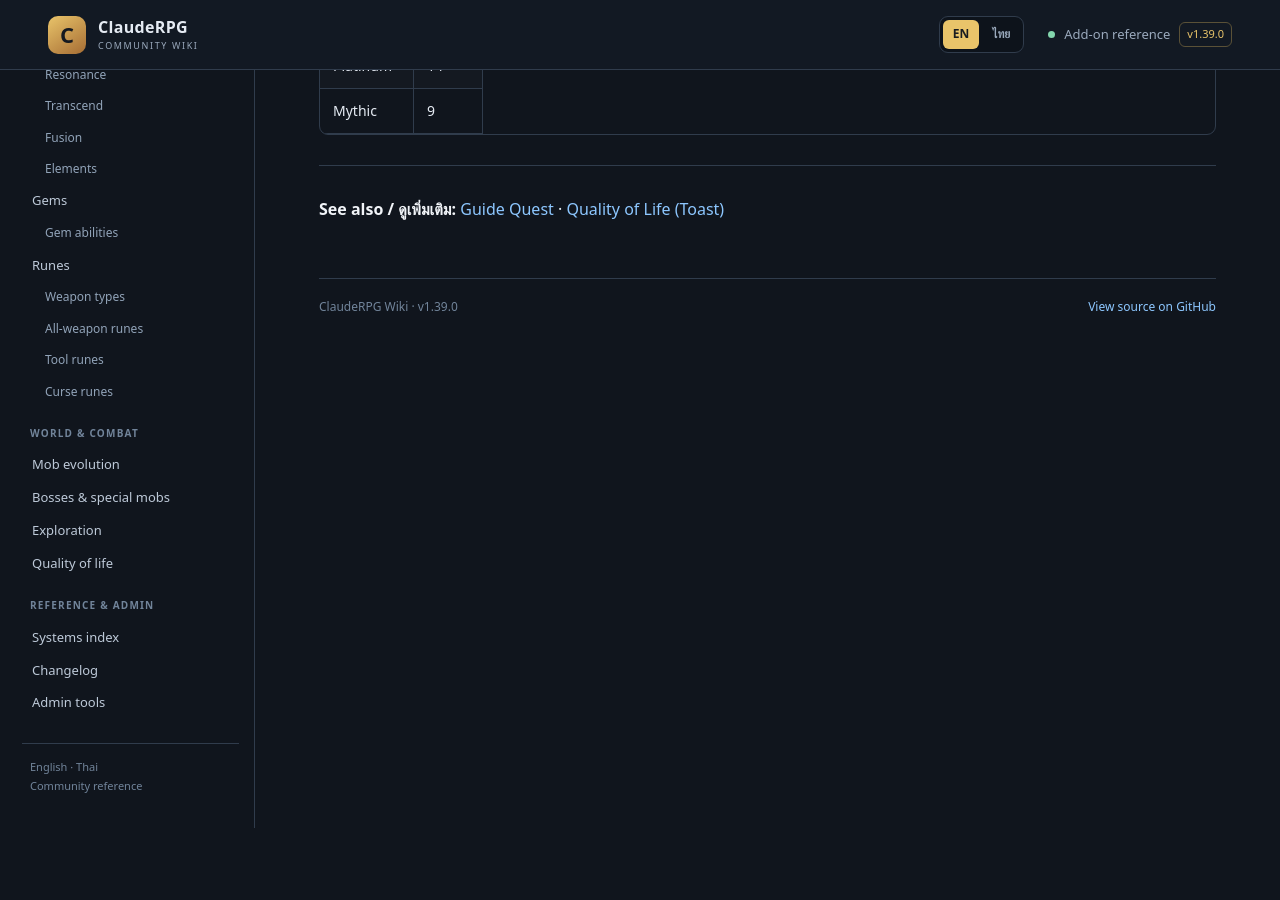
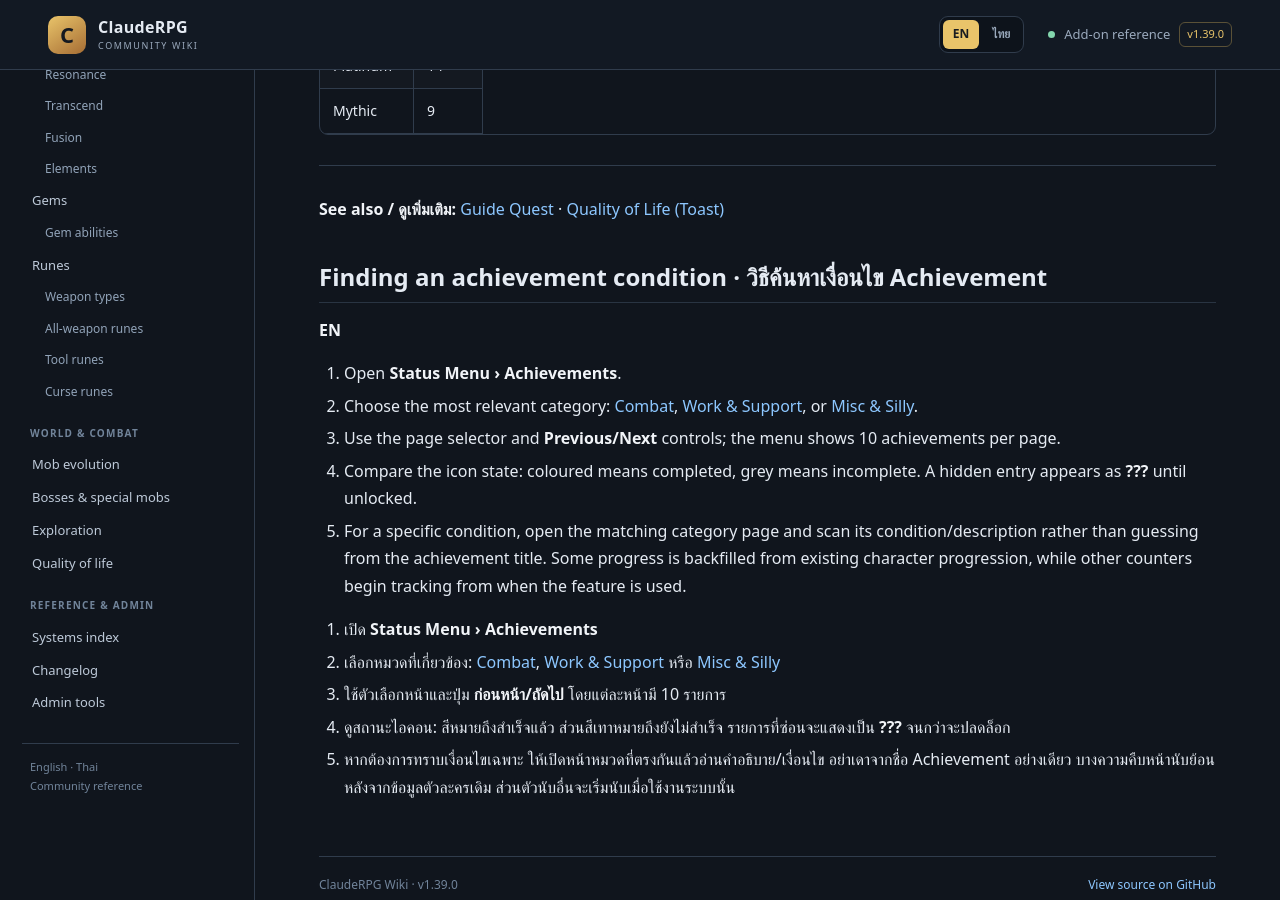
Before and after one commit to miniTorch25/ClaudeRPG-Wiki-V2, a Jekyll site: the page built from Achievements.md, in a window 1280 px wide and 900 px high, scrolled down 808 px. Built offline with Jekyll 4.4.1, drawn with Linux system fonts in a browser that asks for light colours; our own code applies the rules of GitHub Pages for plain Markdown files; before the commit the page ends 1636 px from its top, so only the background shows below that.

Commit message:
docs: expand Achievements guidance

```diff
--- a/Achievements.md
+++ b/Achievements.md
@@ -39,3 +39,20 @@ Total **248** · hidden achievements show as "???" until unlocked. · รวม
 
 ---
 **See also / ดูเพิ่มเติม:** [Guide Quest](Guide-Quest) · [Quality of Life (Toast)](Quality-of-Life)
+
+
+## Finding an achievement condition · วิธีค้นหาเงื่อนไข Achievement
+
+**EN**
+1. Open **Status Menu › Achievements**.
+2. Choose the most relevant category: [Combat](Achievements-Combat), [Work & Support](Achievements-Work-and-Support), or [Misc & Silly](Achievements-Misc).
+3. Use the page selector and **Previous/Next** controls; the menu shows 10 achievements per page.
+4. Compare the icon state: coloured means completed, grey means incomplete. A hidden entry appears as **???** until unlocked.
+5. For a specific condition, open the matching category page and scan its condition/description rather than guessing from the achievement title. Some progress is backfilled from existing character progression, while other counters begin tracking from when the feature is used.
+
+**TH**
+1. เปิด **Status Menu › Achievements**
+2. เลือกหมวดที่เกี่ยวข้อง: [Combat](Achievements-Combat), [Work & Support](Achievements-Work-and-Support) หรือ [Misc & Silly](Achievements-Misc)
+3. ใช้ตัวเลือกหน้าและปุ่ม **ก่อนหน้า/ถัดไป** โดยแต่ละหน้ามี 10 รายการ
+4. ดูสถานะไอคอน: สีหมายถึงสำเร็จแล้ว ส่วนสีเทาหมายถึงยังไม่สำเร็จ รายการที่ซ่อนจะแสดงเป็น **???** จนกว่าจะปลดล็อก
+5. หากต้องการทราบเงื่อนไขเฉพาะ ให้เปิดหน้าหมวดที่ตรงกันแล้วอ่านคำอธิบาย/เงื่อนไข อย่าเดาจากชื่อ Achievement อย่างเดียว บางความคืบหน้านับย้อนหลังจากข้อมูลตัวละครเดิม ส่วนตัวนับอื่นจะเริ่มนับเมื่อใช้งานระบบนั้น
```
